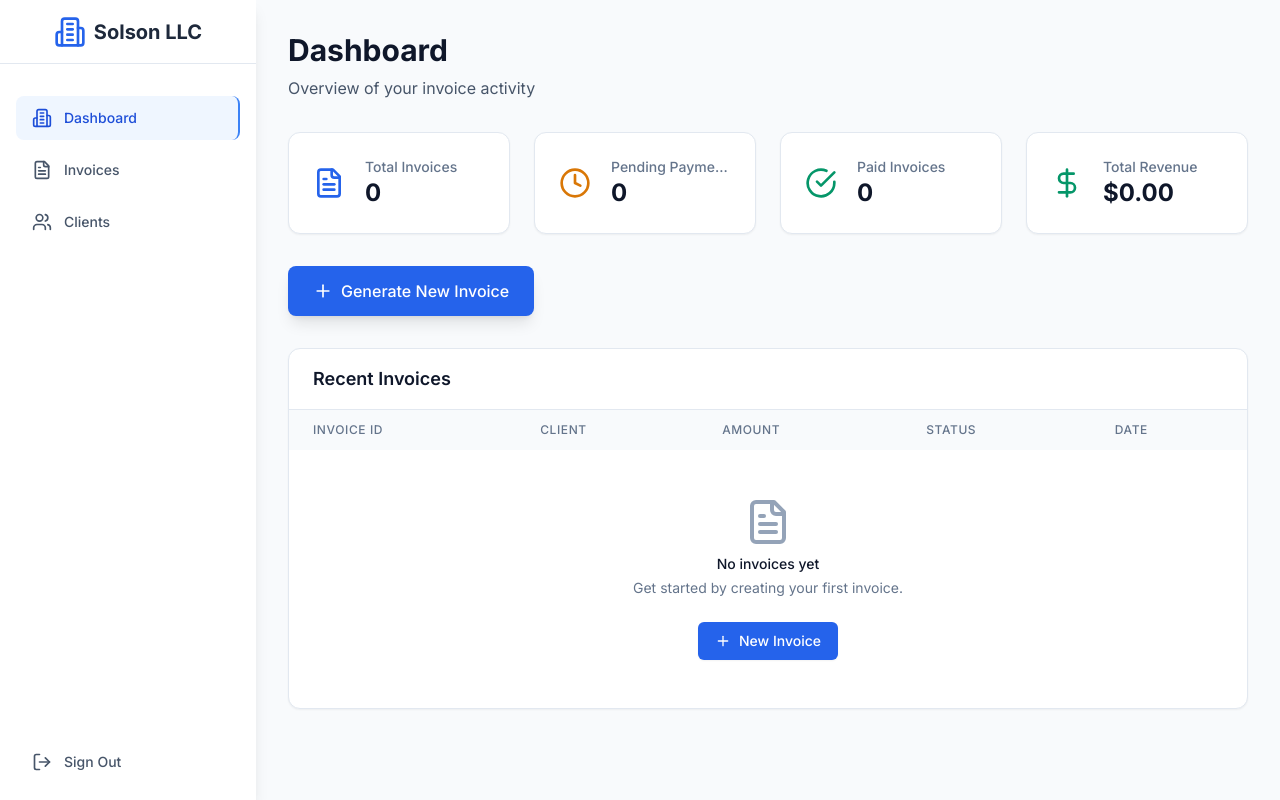
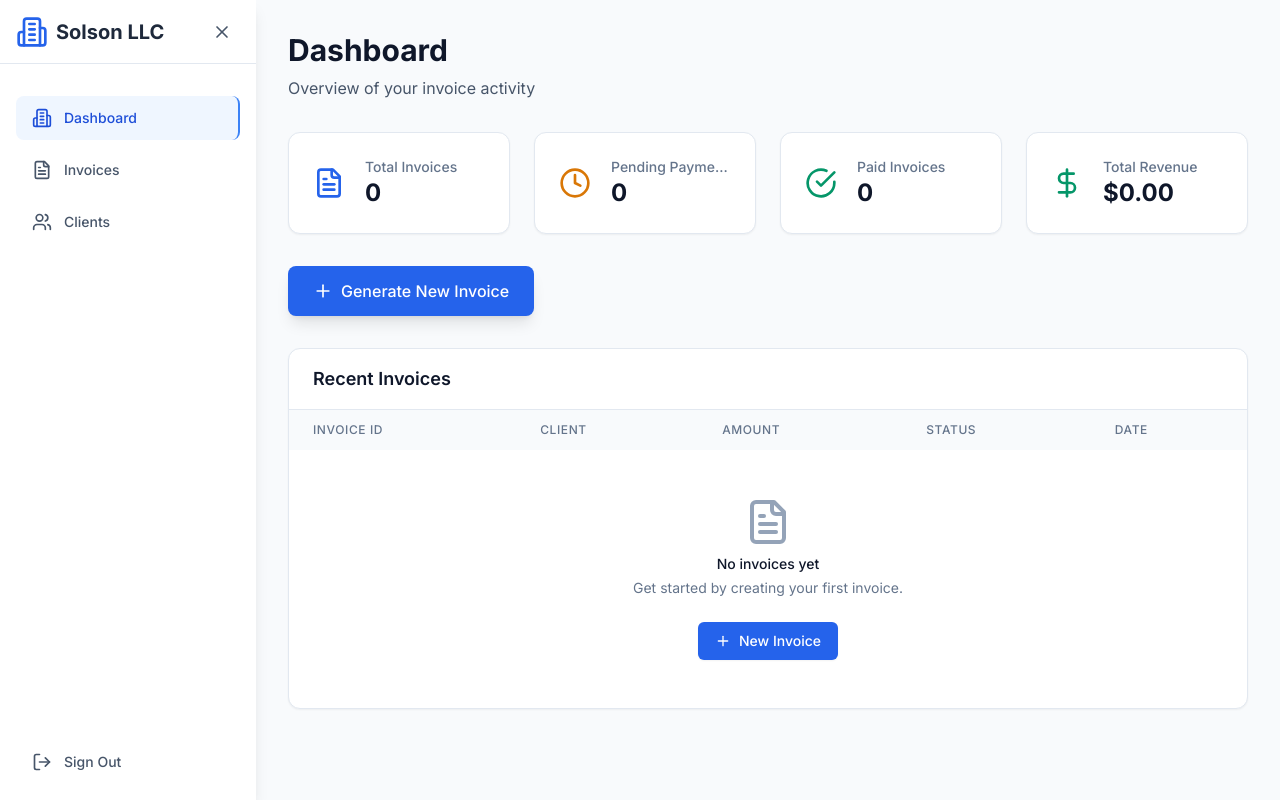
Before and after one commit to Reysajju/solsonllc, a React (Vite) app: page / in a window 1280 px wide. Both pictures are taken after a click on the button "Sign In". Built offline with nearby package versions, Linux system fonts and the light colour scheme.

Commit message:
Add files via upload

```diff
--- a/src/components/Layout.tsx
+++ b/src/components/Layout.tsx
@@ -1,6 +1,6 @@
-import React from 'react';
+import React, { useState } from 'react';
 import { Link, useLocation } from 'react-router-dom';
-import { Building2, FileText, Users, LogOut } from 'lucide-react';
+import { Building2, FileText, Users, LogOut, Menu, X } from 'lucide-react';
 
 interface LayoutProps {
   children: React.ReactNode;
@@ -9,6 +9,7 @@ interface LayoutProps {
 export const Layout: React.FC<LayoutProps> = ({ children }) => {
   const location = useLocation();
   const isPublicInvoice = location.pathname.startsWith('/invoice/');
+  const [isSidebarCollapsed, setIsSidebarCollapsed] = useState(false);
 
   if (isPublicInvoice) {
     return <div className="min-h-screen bg-slate-50">{children}</div>;
@@ -22,18 +23,41 @@ export const Layout: React.FC<LayoutProps> = ({ children }) => {
 
   const isActive = (path: string) => location.pathname === path;
 
+  const toggleSidebar = () => {
+    setIsSidebarCollapsed(!isSidebarCollapsed);
+  };
+
   return (
     <div className="min-h-screen bg-slate-50">
       <div className="flex h-screen">
         {/* Sidebar */}
-        <div className="w-64 bg-white shadow-lg">
-          <div className="flex items-center justify-center h-16 border-b border-slate-200">
-            <div className="flex items-center space-x-2">
-              <Building2 className="h-8 w-8 text-royal-600" />
-              <span className="text-xl font-bold text-slate-800">Solson LLC</span>
+        <div className={`bg-white shadow-lg transition-all duration-300 ease-in-out ${
+          isSidebarCollapsed ? 'w-16' : 'w-64'
+        }`}>
+          {/* Header with Logo and Collapse Button */}
+          <div className="flex items-center justify-between h-16 border-b border-slate-200 px-4">
+            <div className={`flex items-center space-x-2 transition-opacity duration-300 ${
+              isSidebarCollapsed ? 'opacity-0 w-0 overflow-hidden' : 'opacity-100'
+            }`}>
+              <Building2 className="h-8 w-8 text-royal-600 flex-shrink-0" />
+              <span className="text-xl font-bold text-slate-800 whitespace-nowrap">Solson LLC</span>
             </div>
+
+            {/* Hamburger Menu Button */}
+            <button
+              onClick={toggleSidebar}
+              className="p-2 rounded-lg text-slate-600 hover:text-slate-900 hover:bg-slate-100 transition-colors focus:outline-none focus:ring-2 focus:ring-royal-500 focus:ring-offset-2"
+              aria-label={isSidebarCollapsed ? 'Expand sidebar' : 'Collapse sidebar'}
+            >
+              {isSidebarCollapsed ? (
+                <Menu className="h-5 w-5" />
+              ) : (
+                <X className="h-5 w-5" />
+              )}
+            </button>
           </div>
 
+          {/* Navigation */}
           <nav className="mt-8">
             <div className="px-4 space-y-2">
               {navigation.map((item) => {
@@ -42,24 +66,59 @@ export const Layout: React.FC<LayoutProps> = ({ children }) => {
                   <Link
                     key={item.name}
                     to={item.href}
-                    className={`flex items-center px-4 py-3 text-sm font-medium rounded-lg transition-colors ${
+                    className={`flex items-center px-4 py-3 text-sm font-medium rounded-lg transition-all duration-200 group relative ${
                       isActive(item.href)
                         ? 'bg-royal-50 text-royal-700 border-r-2 border-royal-500'
                         : 'text-slate-600 hover:bg-slate-50 hover:text-slate-900'
                     }`}
+                    title={isSidebarCollapsed ? item.name : ''}
                   >
-                    <Icon className="mr-3 h-5 w-5" />
-                    {item.name}
+                    <Icon className={`h-5 w-5 flex-shrink-0 ${
+                      isSidebarCollapsed ? 'mx-auto' : 'mr-3'
+                    }`} />
+                    <span className={`transition-all duration-300 ${
+                      isSidebarCollapsed ? 'opacity-0 w-0 overflow-hidden' : 'opacity-100'
+                    }`}>
+                      {item.name}
+                    </span>
+
+                    {/* Tooltip for collapsed state */}
+                    {isSidebarCollapsed && (
+                      <div className="absolute left-full ml-2 px-2 py-1 bg-slate-900 text-white text-xs rounded opacity-0 group-hover:opacity-100 transition-opacity duration-200 pointer-events-none whitespace-nowrap z-50">
+                        {item.name}
+                        <div className="absolute top-1/2 left-0 transform -translate-y-1/2 -translate-x-1 w-0 h-0 border-t-2 border-b-2 border-r-2 border-transparent border-r-slate-900"></div>
+                      </div>
+                    )}
                   </Link>
                 );
               })}
             </div>
           </nav>
 
+          {/* Sign Out Button */}
           <div className="absolute bottom-4 left-4 right-4">
-            <button className="flex items-center w-full px-4 py-3 text-sm font-medium text-slate-600 rounded-lg hover:bg-slate-50 hover:text-slate-900 transition-colors">
-              <LogOut className="mr-3 h-5 w-5" />
-              Sign Out
+            <button
+              className={`flex items-center w-full px-4 py-3 text-sm font-medium text-slate-600 rounded-lg hover:bg-slate-50 hover:text-slate-900 transition-colors group relative ${
+                isSidebarCollapsed ? 'justify-center' : ''
+              }`}
+              title={isSidebarCollapsed ? 'Sign Out' : ''}
+            >
+              <LogOut className={`h-5 w-5 flex-shrink-0 ${
+                isSidebarCollapsed ? 'mx-auto' : 'mr-3'
+              }`} />
+              <span className={`transition-all duration-300 ${
+                isSidebarCollapsed ? 'opacity-0 w-0 overflow-hidden' : 'opacity-100'
+              }`}>
+                Sign Out
+              </span>
+
+              {/* Tooltip for collapsed state */}
+              {isSidebarCollapsed && (
+                <div className="absolute left-full ml-2 px-2 py-1 bg-slate-900 text-white text-xs rounded opacity-0 group-hover:opacity-100 transition-opacity duration-200 pointer-events-none whitespace-nowrap z-50">
+                  Sign Out
+                  <div className="absolute top-1/2 left-0 transform -translate-y-1/2 -translate-x-1 w-0 h-0 border-t-2 border-b-2 border-r-2 border-transparent border-r-slate-900"></div>
+                </div>
+              )}
             </button>
           </div>
         </div>
```
